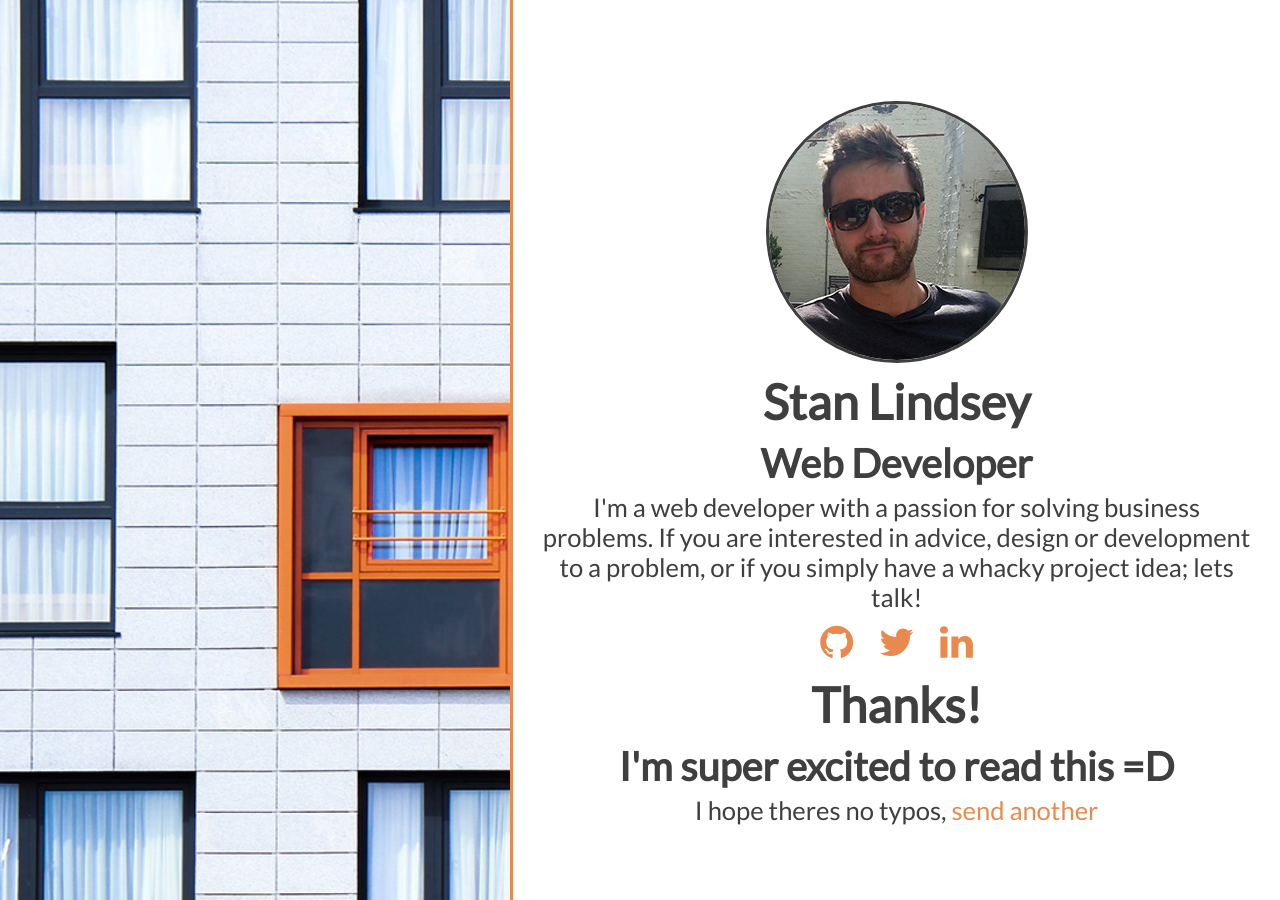
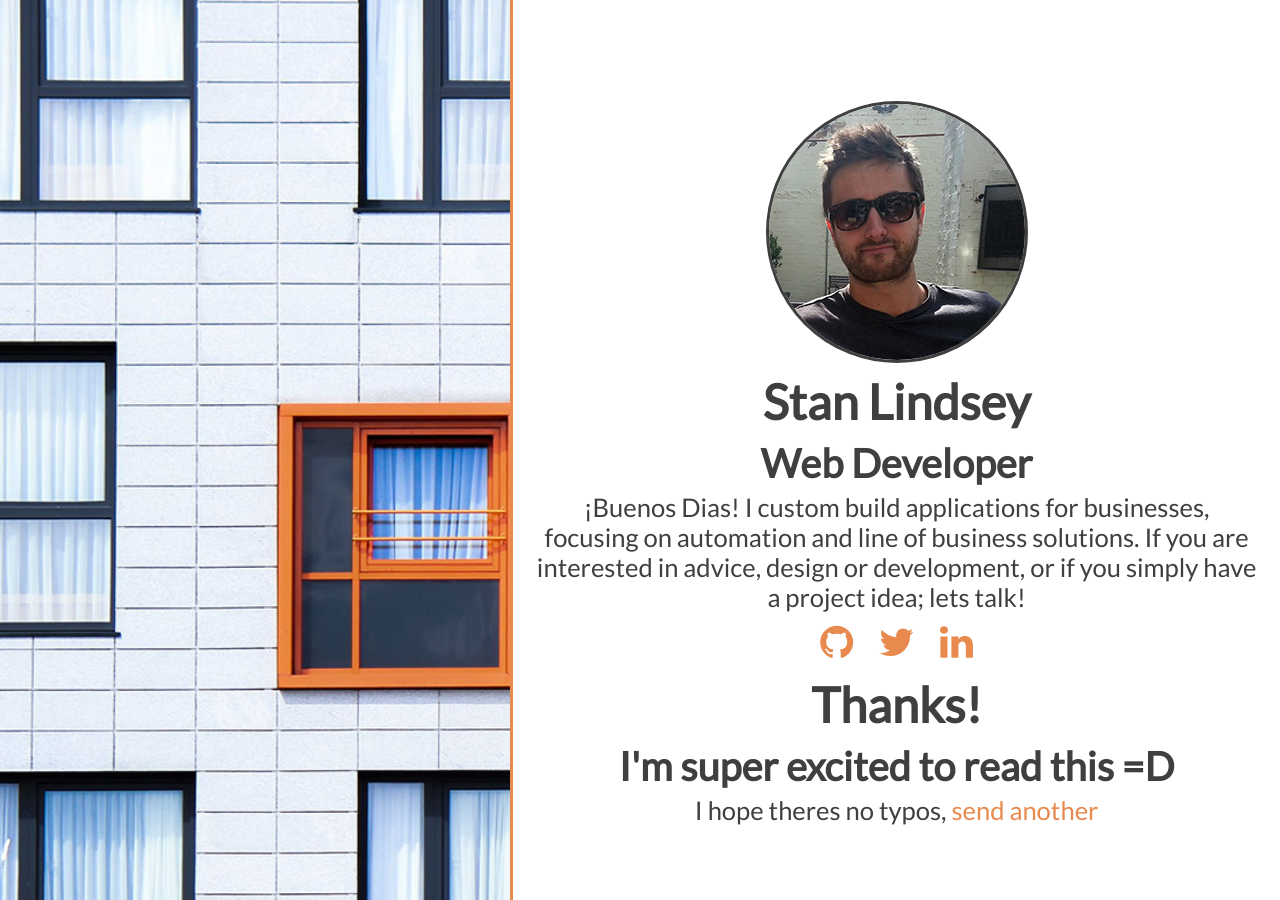
Before and after one commit to StanLindsey/stanlindsey.github.io, a Jekyll site: the page built from thanks.html, in a window 1280 px wide and 900 px high. Built offline with Jekyll 4.4.1, drawn with Linux system fonts in a browser that asks for light colours; nearby versions of some CDN libraries; grey boxes are pictures that could not be loaded.

Commit message:
update bio

```diff
--- a/thanks.html
+++ b/thanks.html
@@ -5,7 +5,7 @@ layout: home
 <h1>Stan Lindsey</h1>
 <h2>Web Developer</h2>
 
-<p>I'm a web developer with a passion for solving business problems. If you are interested in advice, design or development to a problem, or if you simply have a whacky project idea; lets talk!</p>
+<p>¡Buenos Dias! I custom build applications for businesses, focusing on automation and line of business solutions. If you are interested in advice, design or development, or if you simply have a project idea; lets talk!</p>
 
 <div class="social-icons">
   <i class="fa fa-github" aria-hidden="true"></i>
```
